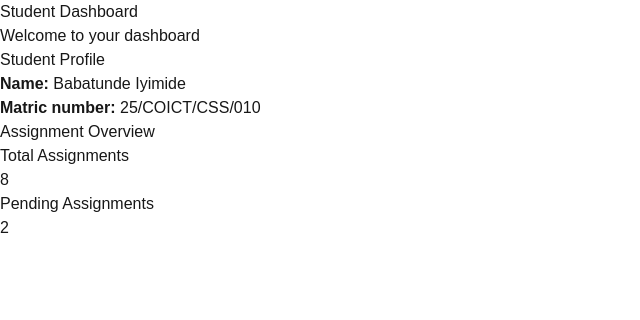
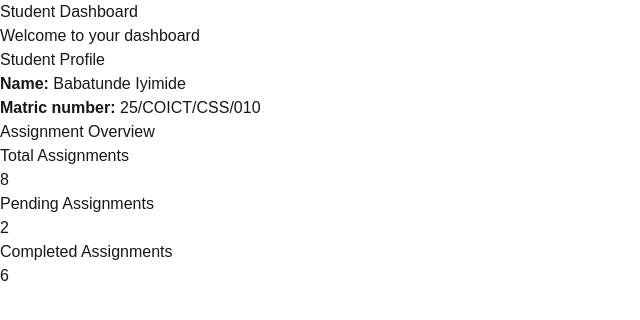
Before and after one commit to iyimideesther-ai/student-dashboard, a Next.js app: page / in a window 1280 px wide. Shown: the top 320 px of the page, without its empty margins (0-640 px from the left). Built offline with nearby package versions, Linux system fonts and the light colour scheme.

Commit message:
Add completed assignments card

```diff
--- a/app/page.tsx
+++ b/app/page.tsx
@@ -21,6 +21,10 @@ export default function Home() {
   <h3>Pending Assignments</h3>
   <p>2</p>
 </div>
+<div>
+  <h3>Completed Assignments</h3>
+  <p>6</p>
+</div>
 </section>
     </main>
   );
```
